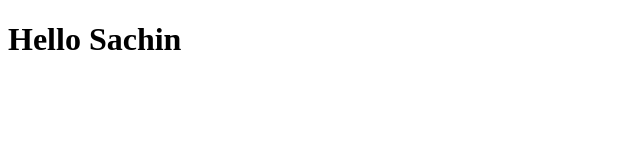
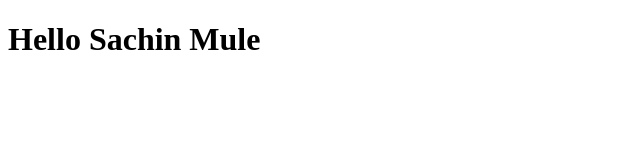
Before and after one commit to sachinmule1/git_practice, a plain HTML site: page index.html in a window 1280 px wide. Shown: the whole page, without its empty margins (0-640 px from the left). Drawn offline with Linux system fonts and the light colour scheme.

Commit message:
added full name

```diff
--- a/index.html
+++ b/index.html
@@ -7,6 +7,6 @@
     <title>Document</title>
 </head>
 <body>
-    <h1>Hello Sachin</h1>
+    <h1>Hello Sachin Mule</h1>
 </body>
 </html>
```
